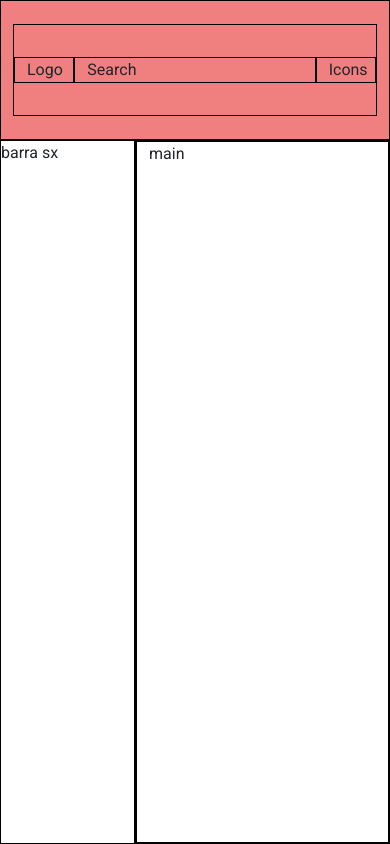
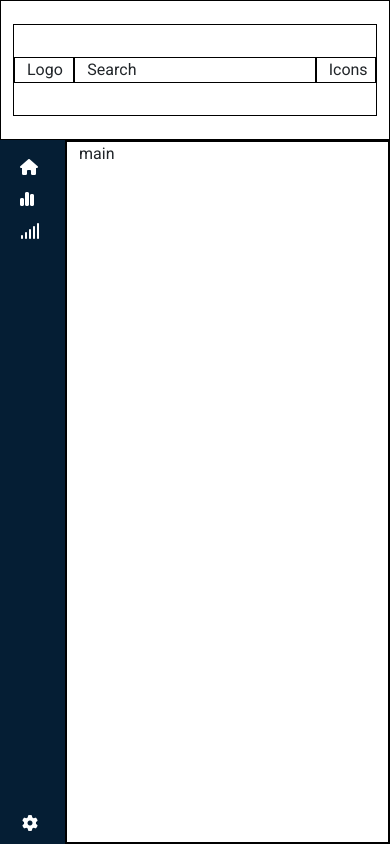
Before and after one commit to dario-bennardino/html-css-bootstrap-dashboard, a plain HTML site: page index.html in a window 390 px wide. Drawn offline with nearby package versions, Linux system fonts and the light colour scheme.

Commit message:
[add] barra laterale completa agg media query

```diff
--- a/index.html
+++ b/index.html
@@ -33,7 +33,35 @@
 
     <main>
         <section class="mainpage d-flex ">
-            <div class="mainpage-sx debug">barra sx</div>
+            <div class="mainpage-sx text-white d-flex flex-column justify-content-between align-items-center ">
+                <div class="mainpage-sx-menu pt-3 pb-3 ">
+                    <div class="home d-flex mb-2 ">
+                        <div class="home-icon">
+                            <i class="fa-solid fa-house "></i>
+                        </div>
+                        <div class="home-text d-none">Home</div>
+                    </div>
+                    <div class="stats d-flex mb-2 ">
+                        <div class="stats-icon">
+                            <i class="fa-solid fa-chart-simple"></i>
+                        </div>
+                        <div class="stats-text d-none">Stats</div>
+                    </div>
+                    <div class="signals d-flex mb-2 ">
+                        <div class="signals-icon">
+                            <i class="fa-solid fa-signal"></i>
+                        </div>
+                        <div class="signals-text d-none">Signals</div>
+                    </div>
+                </div>
+                <div class="mainpage-sx-setting d-flex mb-2 ">
+                    <div class="setting-icon">
+                        <i class="fa-solid fa-gear"></i>
+                    </div>
+                    <div class="setting-text d-none">Admin</div>
+
+                </div>
+            </div>
             <div class="mainpage-dx debug">
                 <div class="container-fluid h-100 debug">
                     main
--- a/style.css
+++ b/style.css
@@ -20,7 +20,7 @@ body{
 .navbar{
    height: 140px;
    background-color: var(--colore-topbar);
-   background-color: lightcoral;
+   background-color: var(--colore-topbar);
 }
 
 /* Jumbotron */
@@ -32,12 +32,20 @@ body{
 
 .mainpage-sx{
     height: 100%;
-    width: 135px;
+    width: 65px;
+    background-color: var(--colore-secondario);
+}
+
+.mainpage-sx i{
+    padding-right: 5px;
 }
 
 .mainpage-dx{
     height: 100%;
-    width: calc(100% - 135px);
+    width: calc(100% - 65px);
 }
 
 /* Barra laterale sinistra */
+
+
+/* media query */
```
Also changed, not shown: 1 other file.
